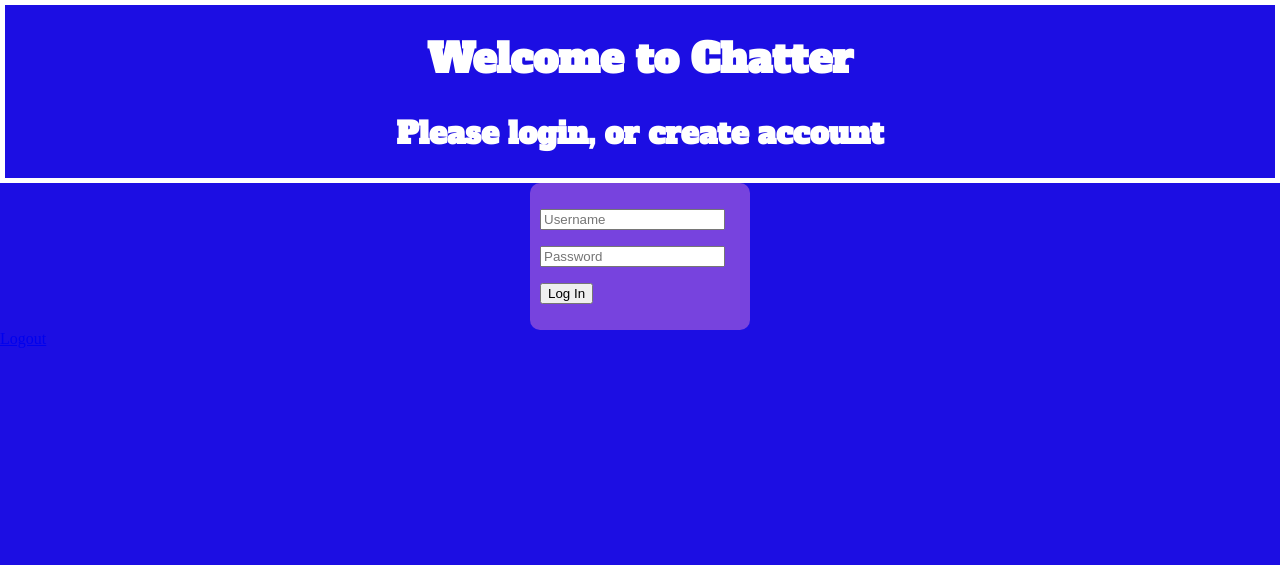
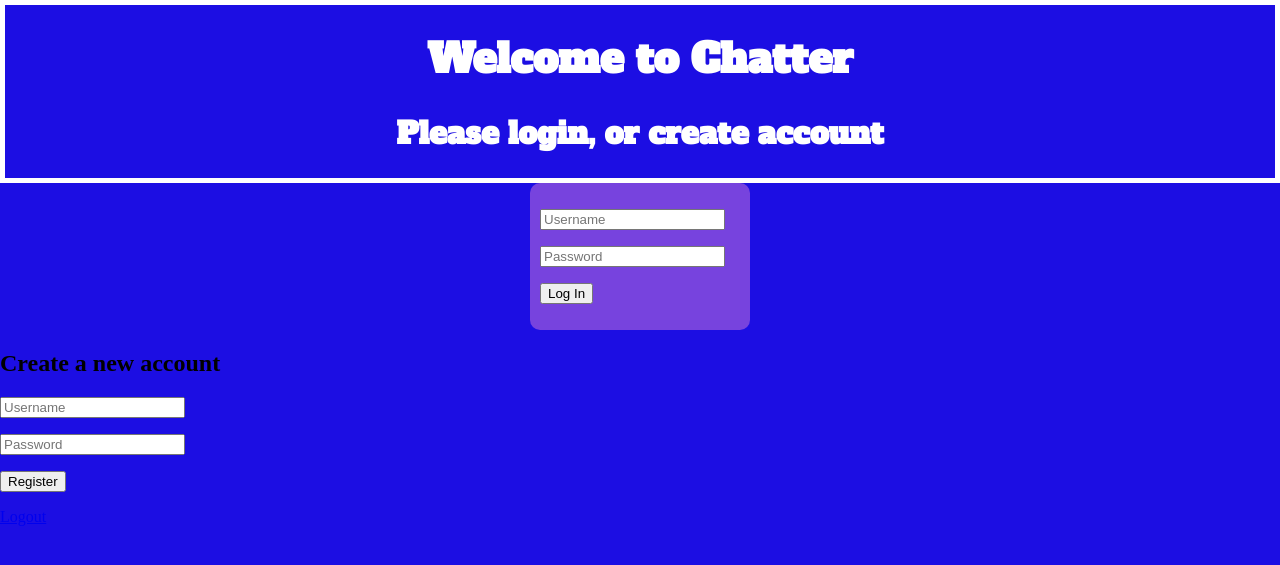
Before and after one commit to JoeMille/full-flask, a Flask app: page / in a window 1280 px wide. Shown: the top 565 px of the page. Run offline with Flask 3, Linux system fonts and the light colour scheme; data that the repository does not hold is empty; some libraries are stand-ins or nearby versions.

Commit message:
Fixed jinja errors for login and register handling.

```diff
--- a/app.py
+++ b/app.py
@@ -36,10 +36,11 @@ def register():
         existing_user = users.find_one({'username': request.form['username']})
 
         if existing_user is None:
-            hashpass = generate_password_hash(request.form['password'], method='sha256')
+            hashpass = generate_password_hash(request.form['password'])
             users.insert_one({'username': request.form['username'], 'password': hashpass})
-
-        return 'Username taken! try again or login'
+            return 'User created! Please login.'
+        else:
+            return 'Username taken! try again or login'
 
     return render_template('register.html')
 
@@ -48,17 +49,17 @@ def register():
 def login():
     if request.method == 'POST':
         users = mongo.db.users
-        login_user = users.find_one({'username': request.form['username']})
+        user_login = users.find_one({'username': request.form['username']})
 
-        if login_user:
-            if check_password_hash(login_user['password'], request.form['password']):
-                user_obj = User(id=str(login_user['_id']), username=login_user['username'])
+        if user_login:
+            if check_password_hash(user_login['password'], request.form['password']):
+                user_obj = User(id=str(user_login['_id']), username=user_login['username'])
                 login_user(user_obj)
                 return redirect(url_for('dashboard'))
 
         return 'Invalid, try again or register'
 
-    return render_template('login.html')
+    return render_template('index.html')
 
 @app.route('/logout')
 @login_required
--- a/templates/index.html
+++ b/templates/index.html
@@ -15,5 +15,15 @@
         <p><input type="submit" value="Log In"></p>
      </form>
 </div>
-    <a href="{{ url_for('logout') }}">Logout</a>
+
+<div class="register-form">
+    <h2>Create a new account</h2>
+    <form action="{{ url_for('register') }}" method="post">
+        <p><input type="text" name="username" placeholder="Username"></p>
+        <p><input type="password" name="password" placeholder="Password"></p>
+        <p><input type="submit" value="Register"></p>
+    </form>
+</div>
+
+<a href="{{ url_for('logout') }}">Logout</a>
 {% endblock %}
```
Also changed, not shown: templates/register.html (added, +16 -0 lines).
